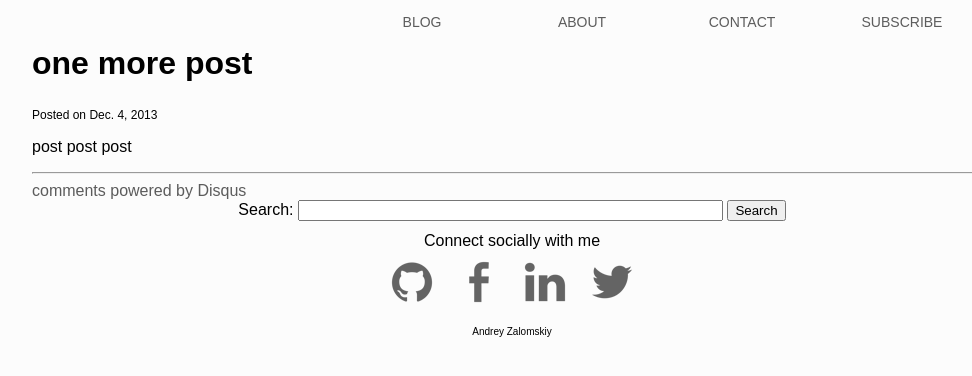
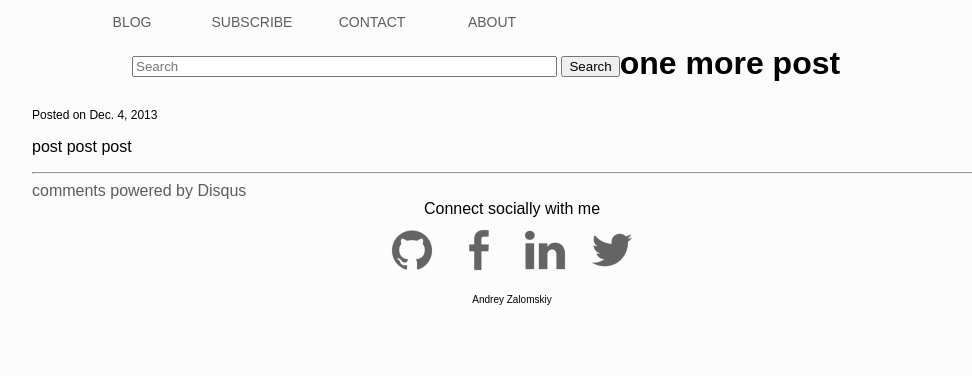
Before and after one commit to Mirage2xl/mysite, a Django app: a page that uses blog/templates/blog/base.html in a window 1280 px wide. Shown: the part 100-476 px from the top of the page, without its empty margins (128-1100 px from the left). Run offline with Django 3.2, Linux system fonts and the light colour scheme; data comes from the database, SQL or seed files in the repository; parts of the project's set-up code (start-up, migrations or seed data) failed here and were passed over; some libraries are stand-ins or nearby versions.

Commit message:
fixed search, added social share buttons

```diff
--- a/blog/search_indexes.py
+++ b/blog/search_indexes.py
@@ -4,7 +4,7 @@ from blog.models import Post
 
 
 class PostIndex(indexes.SearchIndex, indexes.Indexable):
-    text = indexes.CharField(document=True)
+    text = indexes.CharField(document=True, use_template=True)
     title = indexes.CharField(model_attr='title')
     content = indexes.CharField(model_attr='content')
     publish_date = indexes.DateField(model_attr='publish_date')
--- a/blog/static/css/style.css
+++ b/blog/static/css/style.css
@@ -86,6 +86,15 @@ h2 {
     color: red;
 }
 
+#search {
+    line-height: 44px;
+    margin-left: 60px;
+}
+
+#share {
+    text-align: right;
+}
+
 table {
     text-align: right;
 }
@@ -96,8 +105,7 @@ h3 {
 }
 
 nav {
-    left: 0;
-
+    left: 0px;
 }
 
 nav ul {
@@ -106,14 +114,14 @@ nav ul {
 }
 
 nav ul li {
-    float: right;
+    float: left;
     display: inline;
 }
 
 nav ul li a {
     display: block;
-    margin-right: 20px;
-    width: 140px;
+    margin-right: 0px;
+    width: 120px;
     font-size: 14px;
     line-height: 44px;
     text-align: center;
--- a/blog/templates/blog/base.html
+++ b/blog/templates/blog/base.html
@@ -6,6 +6,8 @@
         <title>{% block title %}{% endblock %}</title>
         <link rel='stylesheet' href="{% static "css/style.css" %}"/>
         <script src="//code.jquery.com/jquery-1.10.2.js"></script>
+        <script type="text/javascript" src="http://w.sharethis.com/button/buttons.js"></script>
+        <script type="text/javascript">stLight.options({publisher: "da525050-0947-4be1-98c2-22c22944ada4", doNotHash: false, doNotCopy: false, hashAddressBar: false});</script>
     </head>
 
     <body>
@@ -15,22 +17,22 @@
         </header>
         <nav>
             <ul>
+                <li><a href="/blog/">BLOG</a></li>
                 <li><a href="/blog/subscribe/">SUBSCRIBE</a></li>
                 <li><a href="/blog/contact/">CONTACT</a></li>
                 <li><a href="/blog/about/">ABOUT</a></li>
-                <li><a href="/blog/">BLOG</a></li>
+
+                <li><div id='search'>
+                    <form action='/blog/search/' method='get'>
+                        <input type='text' name='q' size="50" placeholder="Search">
+                        <input type='submit' value='Search'>
+                    </form>
+                </div></li>
             </ul>
         </nav>
         <br>
             {% block context %}{% endblock %}
         <footer>
-            <div id='search'>
-                <form action='/blog/search/' method='get'>
-                    Search: <input type='text' name='q' size="50">
-                    <input type='submit' value='Search'>
-                </form>
-            </div>
-            <br>
             <div>Connect socially with me</div>
             <a href="http://github.com/mirage2xl/"><img src="{% static "images/github.png" %}" /></a>
             <a href="https://www.facebook.com/andrey.zalomskiy"><img src="{% static "images/facebook.png" %}" /></a>
--- a/blog/templates/blog/blogpost.html
+++ b/blog/templates/blog/blogpost.html
@@ -6,6 +6,11 @@
     <h2 id='title'>{{ post.title }}</h2>
     <div id='date'>Posted on {{ post.publish_date }} </div>
     <p>{{ post.content }}</p>
+    <div id="share">
+        <span class='st_facebook_hcount' displayText='Facebook'></span>
+        <span class='st_twitter_hcount' displayText='Tweet'></span>
+        <span class='st_linkedin_hcount' displayText='LinkedIn'></span>
+    </div>
     <hr>
 
     <div id="disqus_thread"></div>
```
Also changed, not shown: blog/templates/search/search.html (+22 -21 lines).
